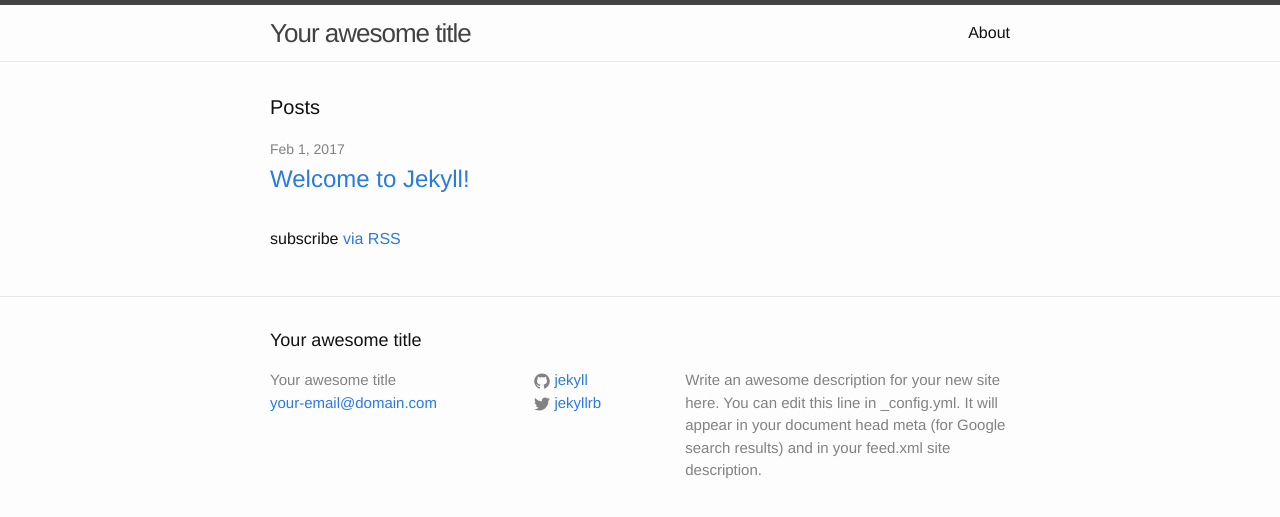
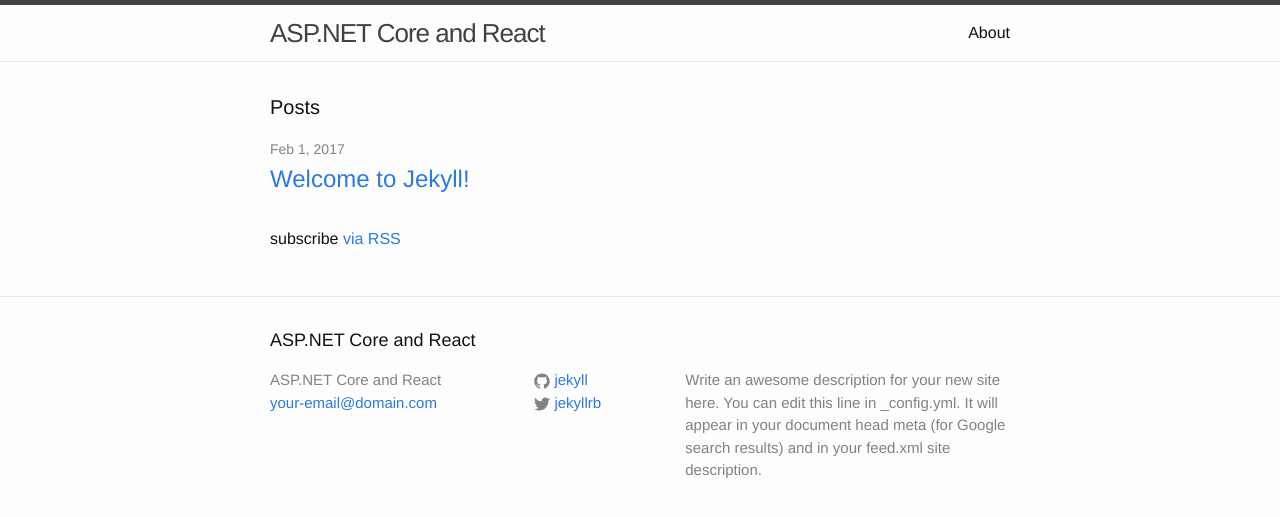
Before and after one commit to navarrorc/blog, a Jekyll site: the page built from index.md, in a window 1280 px wide. Shown: the top 517 px of the page. Built offline with Jekyll 4.4.1, drawn with Linux system fonts in a browser that asks for light colours.

Commit message:
updated title

```diff
--- a/_config.yml
+++ b/_config.yml
@@ -13,7 +13,7 @@
 # you will see them accessed via {{ site.title }}, {{ site.email }}, and so on.
 # You can create any custom variable you would like, and they will be accessible
 # in the templates via {{ site.myvariable }}.
-title: Your awesome title
+title: ASP.NET Core and React
 email: your-email@domain.com
 description: > # this means to ignore newlines until "baseurl:"
   Write an awesome description for your new site here. You can edit this
```
